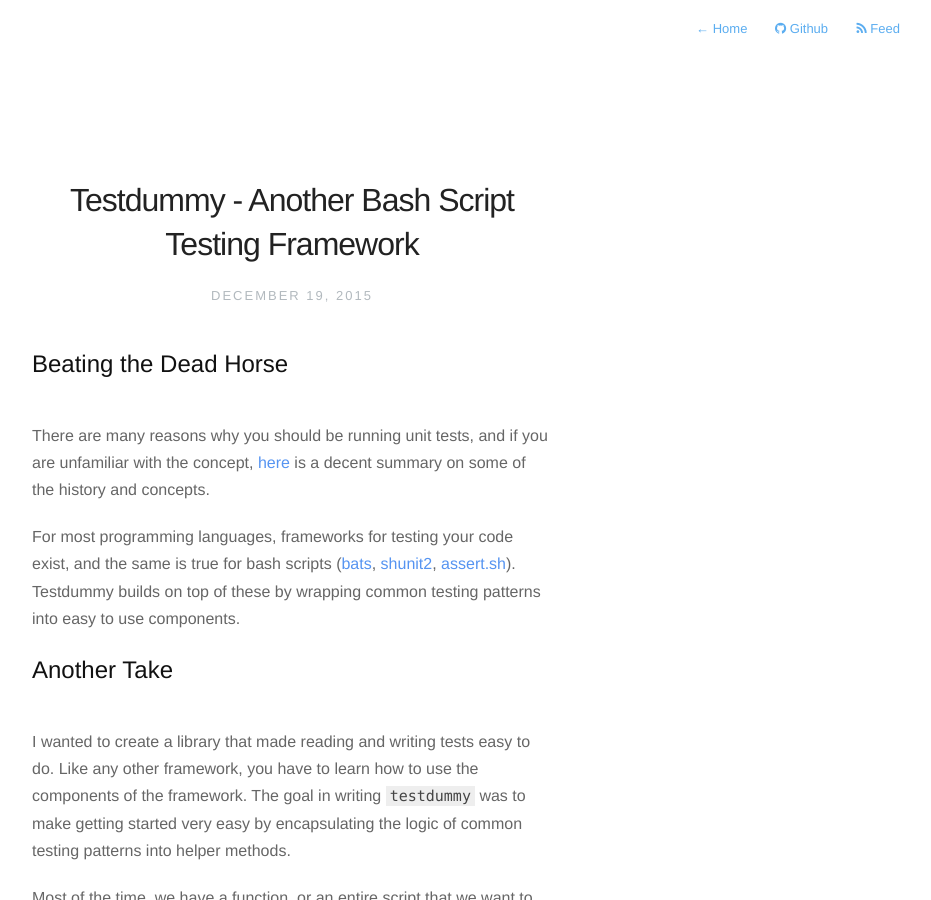
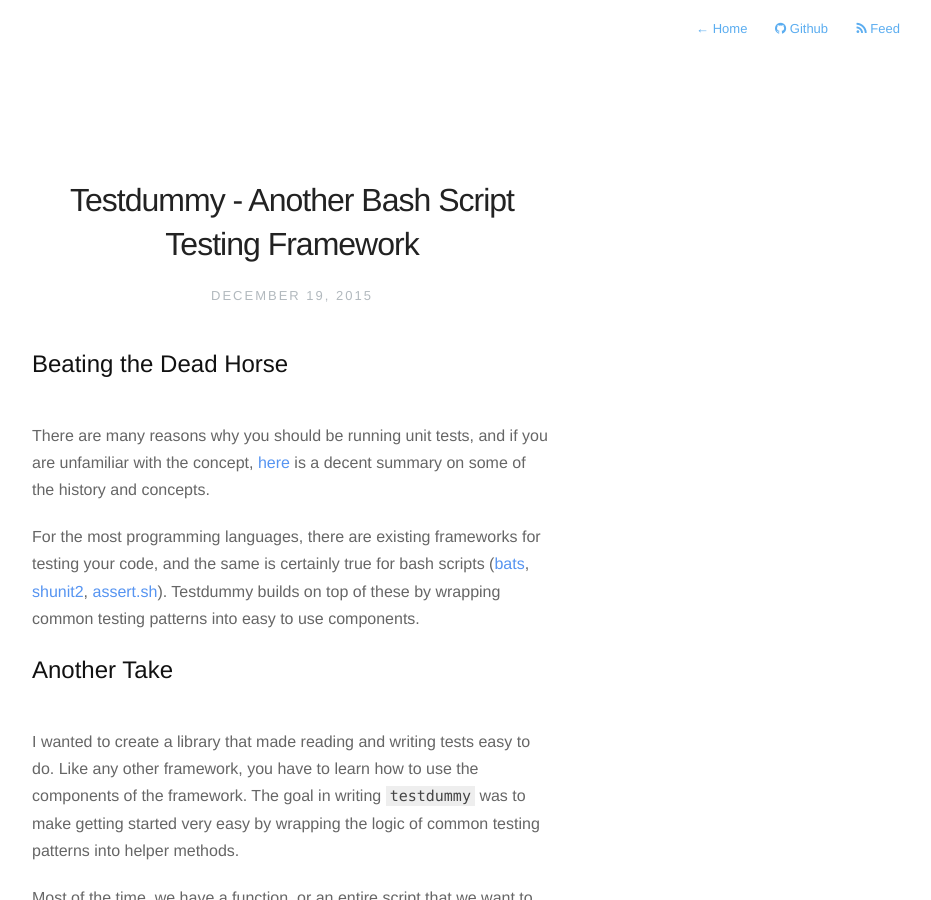
Before and after one commit to nextrevision/nextrevision.github.io, a Jekyll site: the page built from _posts/2015-12-19-testdummy-another-bash-script-testing-framework.md, in a window 1280 px wide and 900 px high. Shown: the whole window, without its empty margins (348-1279 px from the left). Built offline with Jekyll 4.4.1, drawn with Linux system fonts in a browser that asks for light colours; nearby versions of some CDN libraries; Markdown is read by kramdown in place of the engine named in the settings.

Commit message:
Reword a few sections in testdummy post

```diff
--- a/_posts/2015-12-19-testdummy-another-bash-script-testing-framework.md
+++ b/_posts/2015-12-19-testdummy-another-bash-script-testing-framework.md
@@ -8,11 +8,11 @@ description: Testdummy is a yet another way to test your bash scripts
 
 There are many reasons why you should be running unit tests, and if you are unfamiliar with the concept, [here](http://martinfowler.com/bliki/UnitTest.html) is a decent summary on some of the history and concepts.
 
-For most programming languages, frameworks for testing your code exist, and the same is true for bash scripts ([bats](https://github.com/sstephenson/bats), [shunit2](https://code.google.com/p/shunit2/), [assert.sh](https://github.com/lehmannro/assert.sh)). Testdummy builds on top of these by wrapping common testing patterns into easy to use components.
+For the most programming languages, there are existing frameworks for testing your code, and the same is certainly true for bash scripts ([bats](https://github.com/sstephenson/bats), [shunit2](https://code.google.com/p/shunit2/), [assert.sh](https://github.com/lehmannro/assert.sh)). Testdummy builds on top of these by wrapping common testing patterns into easy to use components.
 
 ## Another Take
 
-I wanted to create a library that made reading and writing tests easy to do. Like any other framework, you have to learn how to use the components of the framework. The goal in writing `testdummy` was to make getting started very easy by encapsulating the logic of common testing patterns into helper methods.
+I wanted to create a library that made reading and writing tests easy to do. Like any other framework, you have to learn how to use the components of the framework. The goal in writing `testdummy` was to make getting started very easy by wrapping the logic of common testing patterns into helper methods.
 
 Most of the time, we have a function, or an entire script that we want to execute, check the return code and output. This is the basic pattern you'll find in `testdummy`. For example, if we want to test that running `/bin/false` has an exit code of `1`, a manual test may look like:
 
```
